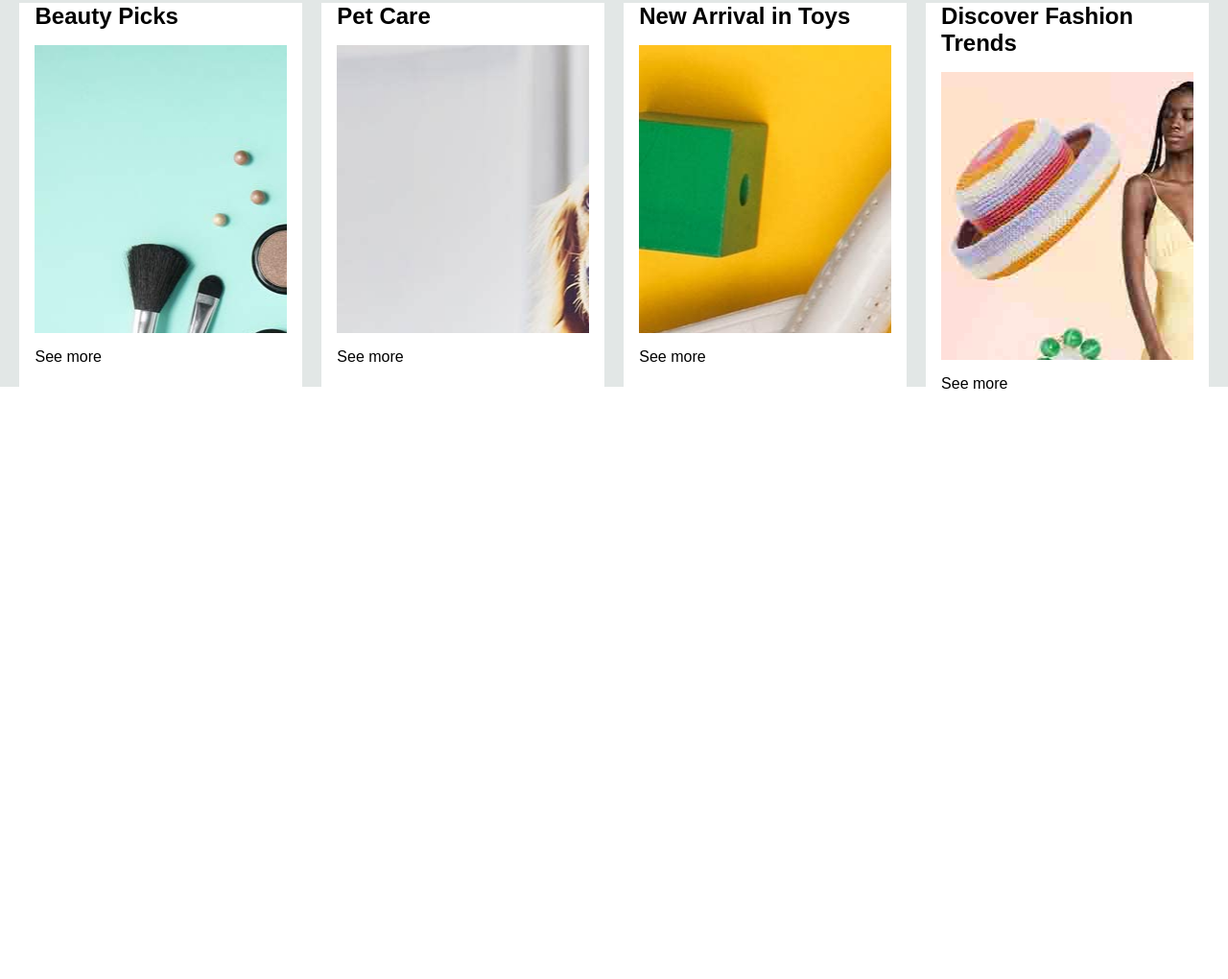
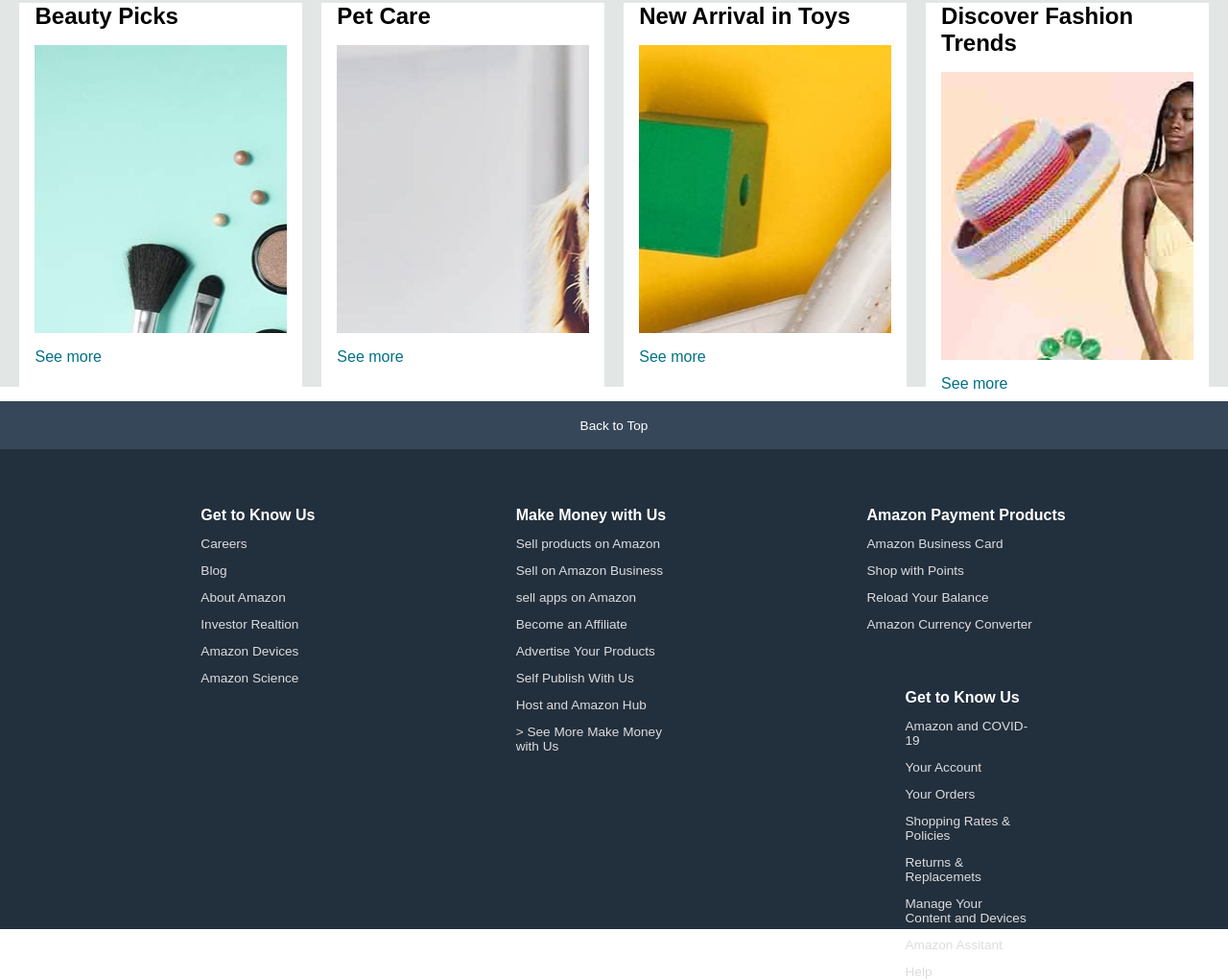
Before and after one commit to Heykrishna/Amazon-Clone-Shraddha, a plain HTML site: page index.html in a window 1280 px wide. Shown: the part 877-1897 px from the top of the page at 96% size. Before the commit the page ends 1286 px from the top, so only its background shows below. Drawn offline with Linux system fonts and the light colour scheme.

Commit message:
Making changes

```diff
--- a/index.html
+++ b/index.html
@@ -167,7 +167,56 @@
 
         <footer>
 
+            <div class="foot-panel1">
+                Back to Top
+            </div>
 
+
+            <div class="foot-panel2">
+                <ul>
+                    <p>Get to Know Us</p>
+                    <a>Careers</a>
+                    <a>Blog</a>
+                    <a>About Amazon</a>
+                    <a>Investor Realtion</a>
+                    <a>Amazon Devices</a>
+                    <a>Amazon Science</a>
+                </ul>
+
+
+                <ul>
+                    <p>Make Money with Us</p>
+                    <a>Sell products on Amazon</a>
+                    <a>Sell on Amazon Business</a>
+                    <a>sell apps on Amazon</a>
+                    <a>Become an Affiliate</a>
+                    <a>Advertise Your Products</a>
+                    <a>Self Publish With Us</a>
+                    <a>Host and Amazon Hub</a>
+                    <a>> See More Make Money <br>with Us</a>
+                </ul>
+
+                <ul>
+                    <p>Amazon Payment Products</p>
+                    <a>Amazon Business Card</a>
+                    <a>Shop with Points</a>
+                    <a>Reload Your Balance</a>
+                    <a>Amazon Currency Converter</a>
+
+                <ul>
+                    <p>Get to Know Us</p>
+                    <a>Amazon and COVID- <br>19</a>
+                    <a>Your Account</a>
+                    <a>Your Orders</a>
+                    <a>Shopping Rates & <br>Policies</a>
+                    <a>Returns & <br> Replacemets</a>
+                    <a>Manage Your <br> Content and Devices</a>
+                    <a>Amazon Assitant</a>
+                    <a>Help</a>
+                </ul>
+
+
+            </div>
         </footer>
 
 
--- a/style.css
+++ b/style.css
@@ -220,5 +220,50 @@ span {
 
 .box-content {
     margin-left: 1rem;
-    margin-right: 1rem;
+    margin-right: 1rem
 }
+
+.box-content p {
+    color: #007185;
+}
+
+/* footer */
+
+footer {
+    margin-top: 15px;
+
+}
+
+.foot-panel1 {
+    background-color: #37475a;
+    color: white;
+    height: 50px;
+    display: flex;
+    justify-content: center;
+    align-items: center;
+    font-size: 0.85rem;
+
+}
+
+
+.foot-panel2 {
+    background-color: #222f3d;
+    color: white;
+    height: 500px;
+    display: flex;
+    justify-content: space-evenly;
+
+}
+
+.foot-panel2 ul a {
+    display: block;
+    font-size: 0.85rem;
+    margin-top: 13px;
+    color: #dddddd;
+
+}
+
+.foot-panel2 p {
+    margin-top: 60px;
+    font-weight: 600;
+}
```
